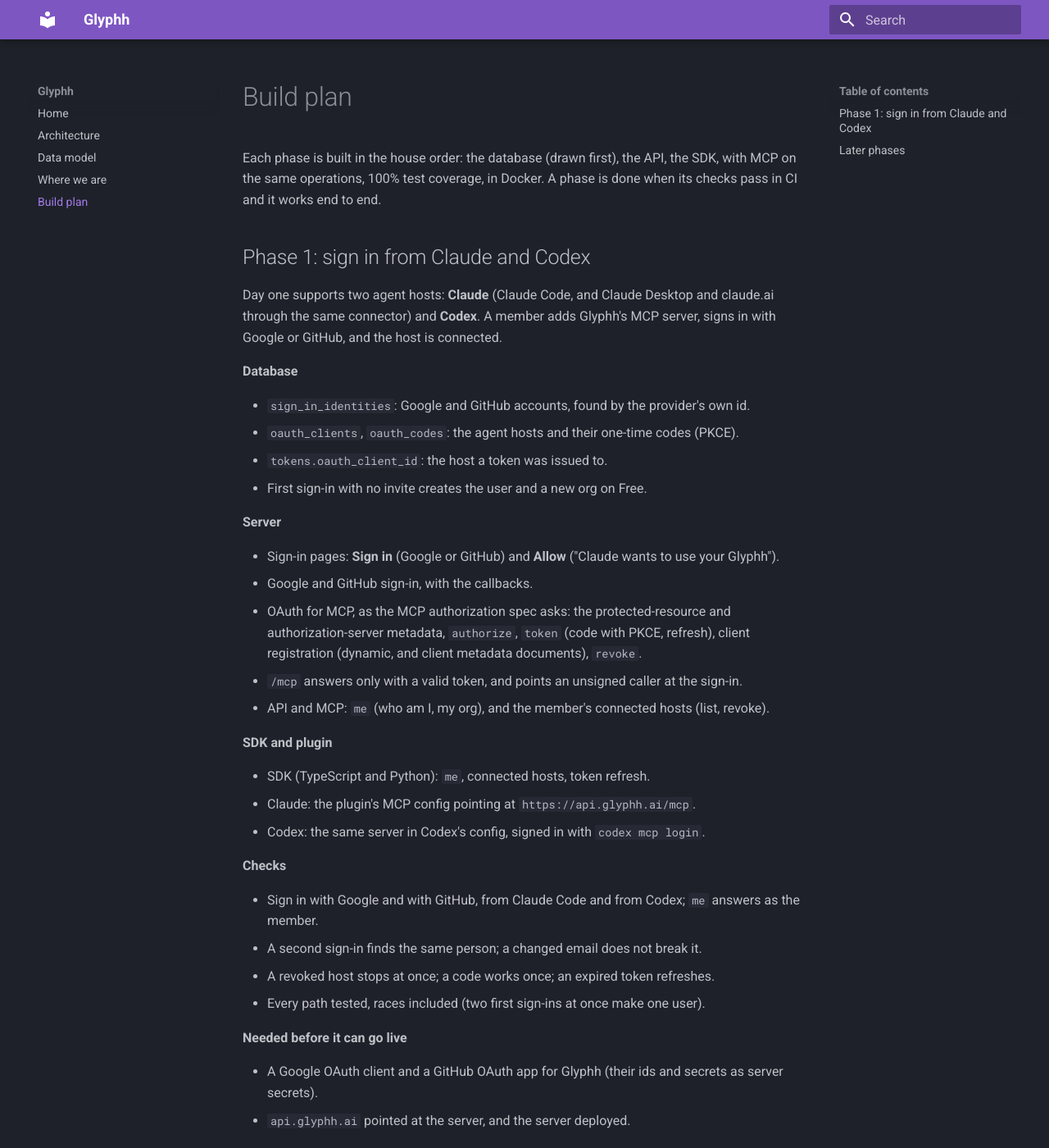
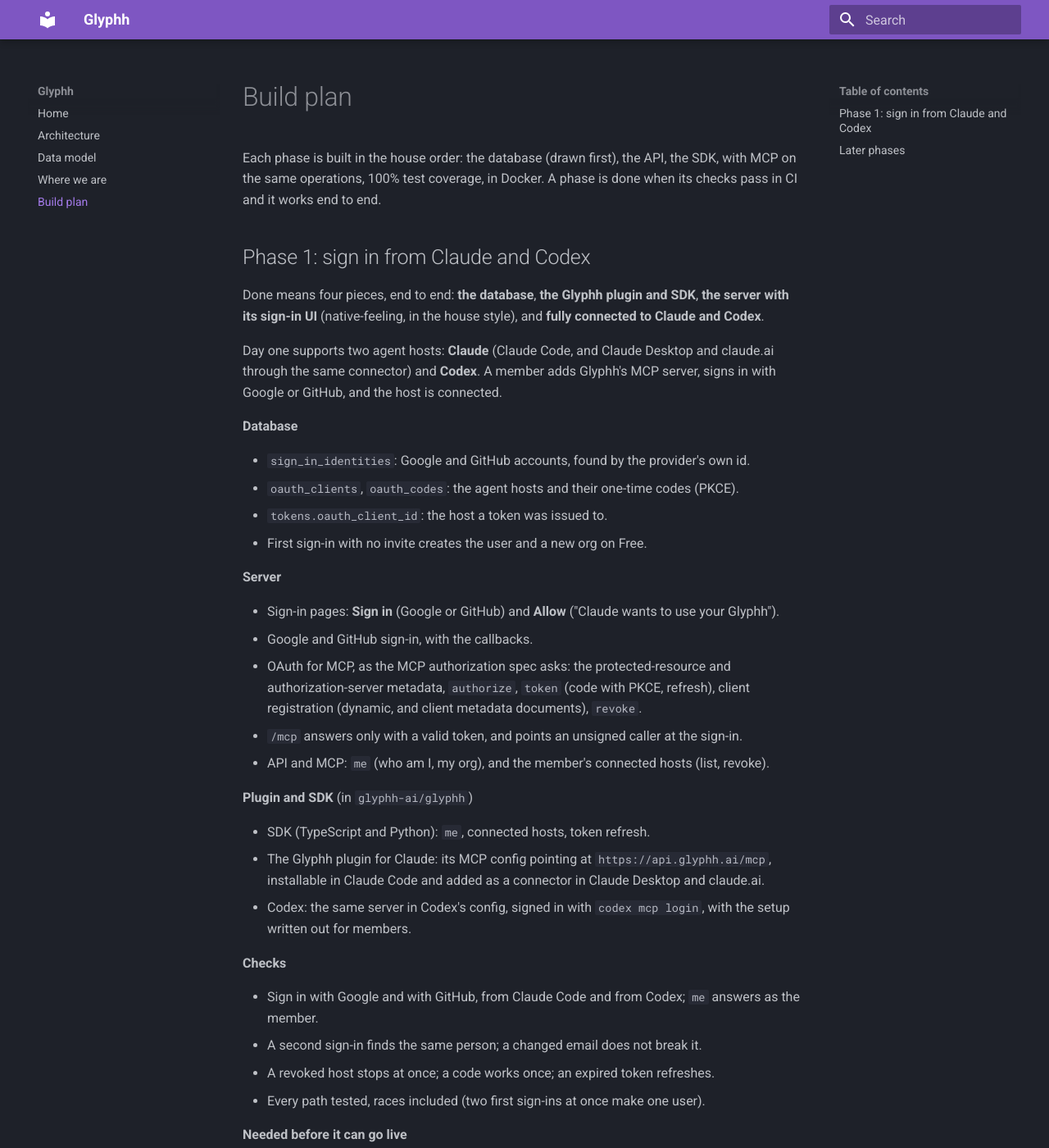
Before and after one commit to glyphh-ai/server, an MkDocs documentation site: the page built from docs/build-plan.md, in a window 1280 px wide and 1400 px high. Shown: the whole window at 82% size. Built offline with MkDocs 1.6.1 and Material for MkDocs 9.7.7, drawn with Linux system fonts in a browser that asks for light colours.

Commit message:
Build plan: phase 1 is done when the database, the plugin and SDK, the server's sign-in UI and Claude and Codex all work end to end
Co-Authored-By: Claude Opus 5.5 <noreply@anthropic.com>

```diff
--- a/docs/build-plan.md
+++ b/docs/build-plan.md
@@ -3,6 +3,8 @@
 Each phase is built in the house order: the database (drawn first), the API, the SDK, with MCP on the same operations, 100% test coverage, in Docker. A phase is done when its checks pass in CI and it works end to end.
 
 ## Phase 1: sign in from Claude and Codex
+
+Done means four pieces, end to end: **the database**, **the Glyphh plugin and SDK**, **the server with its sign-in UI** (native-feeling, in the house style), and **fully connected to Claude and Codex**.
 
 Day one supports two agent hosts: **Claude** (Claude Code, and Claude Desktop and claude.ai through the same connector) and **Codex**. A member adds Glyphh's MCP server, signs in with Google or GitHub, and the host is connected.
 
@@ -21,11 +23,11 @@ Day one supports two agent hosts: **Claude** (Claude Code, and Claude Desktop an
 - `/mcp` answers only with a valid token, and points an unsigned caller at the sign-in.
 - API and MCP: `me` (who am I, my org), and the member's connected hosts (list, revoke).
 
-**SDK and plugin**
+**Plugin and SDK** (in `glyphh-ai/glyphh`)
 
 - SDK (TypeScript and Python): `me`, connected hosts, token refresh.
-- Claude: the plugin's MCP config pointing at `https://api.glyphh.ai/mcp`.
-- Codex: the same server in Codex's config, signed in with `codex mcp login`.
+- The Glyphh plugin for Claude: its MCP config pointing at `https://api.glyphh.ai/mcp`, installable in Claude Code and added as a connector in Claude Desktop and claude.ai.
+- Codex: the same server in Codex's config, signed in with `codex mcp login`, with the setup written out for members.
 
 **Checks**
 
```
